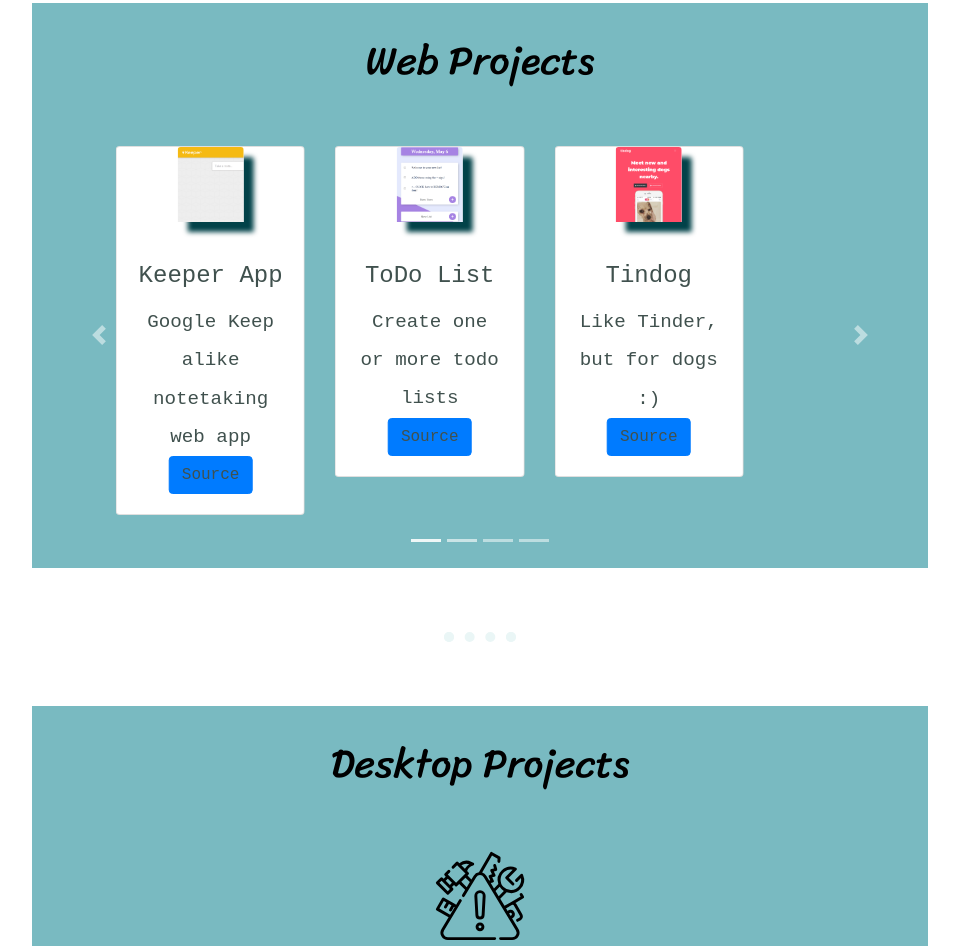
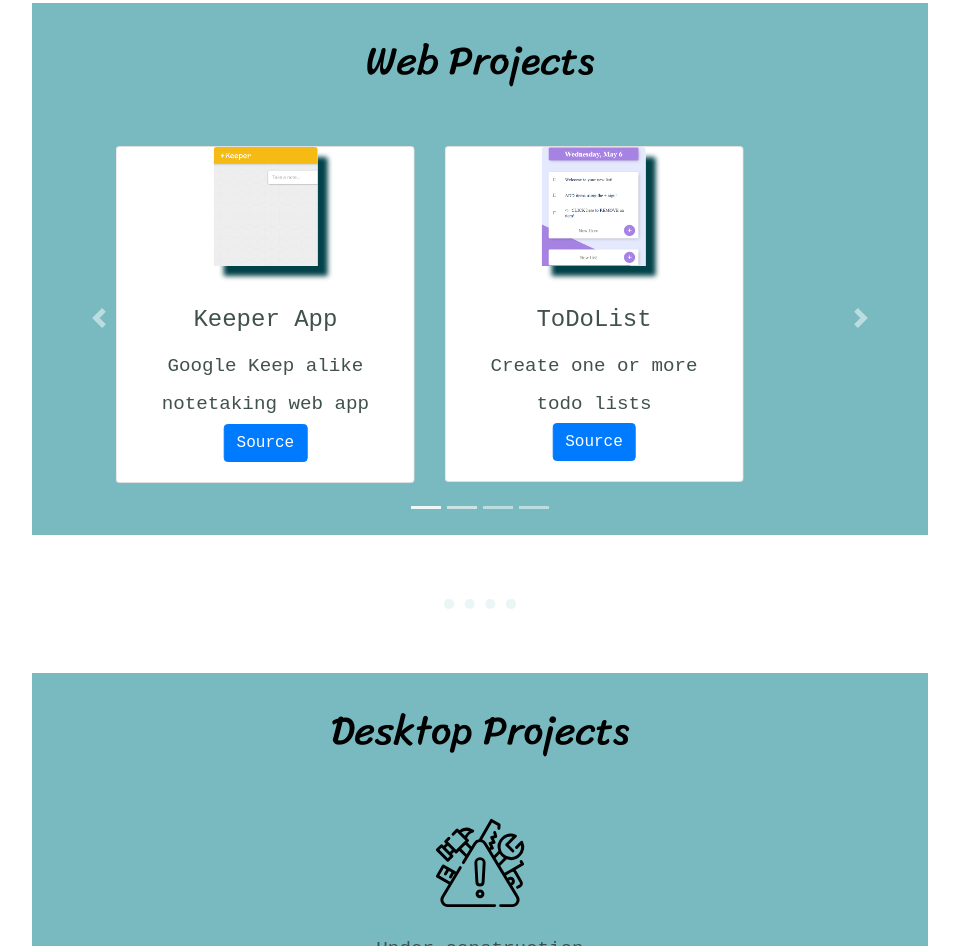
Before and after one commit to cardosohs/PersonalSite, a plain HTML site: page index.html in a window 1280 px wide. Shown: the part 2207-3153 px from the top of the page, without its empty margins (160-1119 px from the left). Drawn offline with nearby package versions, Linux system fonts and the light colour scheme; a web font is replaced by a local one.

Commit message:
minor structure mods

```diff
--- a/index.html
+++ b/index.html
@@ -109,7 +109,7 @@
 
               <div class="row">
 
-                <div class="col-md-4">
+                <div class="col-md-6">
                   <div class="card mb-2">
                     <a href="https://keeper-app-cardosohs.herokuapp.com/">
                       <img class="project-screenshot card-img-top" src="images/screenshots/keeperapp_scrsht.png" alt="keeper-app">
@@ -117,34 +117,20 @@
                     <div class="card-body">
                         <h4 class="card-title">Keeper App</h4>
                           <p class="project-text card-text">Google Keep alike notetaking web app</p>
-                        <a class="btn btn-primary">Source</a>
+                        <a href="https://github.com/cardosohs/KeeperApp" class="btn btn-primary">Source</a>
                     </div>
                   </div>
                 </div>
 
-                <div class="col-md-4 clearfix d-none d-md-block">
+                <div class="col-md-6 clearfix d-none d-md-block">
                   <div class="card mb-2">
                     <a href="https://todolist-cardosohs.herokuapp.com/">
                       <img class="project-screenshot card-img-top" src="images/screenshots/todolist_scrsht.png" alt="todolist">
                     </a>
                     <div class="card-body">
-                        <h4 class="card-title">ToDo List</h4>
+                        <h4 class="card-title">ToDoList</h4>
                           <p class="project-text card-text">Create one or more todo lists</p>
-                        <a class="btn btn-primary">Source</a>
-                    </div>
-                  </div>
-                </div>
-
-
-                <div class="col-md-4 clearfix d-none d-md-block">
-                  <div class="card mb-2">
-                    <a href="webProjects/tindog/index.html">
-                      <img class="project-screenshot card-img-top" src="images/screenshots/tindog_scrsht.png" alt="tindog">
-                    </a>
-                    <div class="card-body">
-                        <h4 class="card-title">Tindog</h4>
-                          <p class="project-text card-text">Like Tinder, but for dogs :)</p>
-                        <a class="btn btn-primary">Source</a>
+                        <a href="https://github.com/cardosohs/ToDoList" class="btn btn-primary">Source</a>
                     </div>
                   </div>
                 </div>
@@ -175,6 +161,16 @@
               </a>
               <p class="project-text">Simon Game</p>
             </div>
+
+
+            <!-- Fifth Slide -->
+            <div class="carousel-item">
+              <a href="webProjects/tindog/index.html">
+                <img class="project-screenshot" src="images/screenshots/tindog_scrsht.png" alt="tindog">
+              </a>
+              <p class="project-text">Like Tinder, but for dogs :)</p>
+            </div>
+
           </div>
 
           <a class="carousel-control-prev" href="#web-projects-carousel" role="button" data-slide="prev">
```
